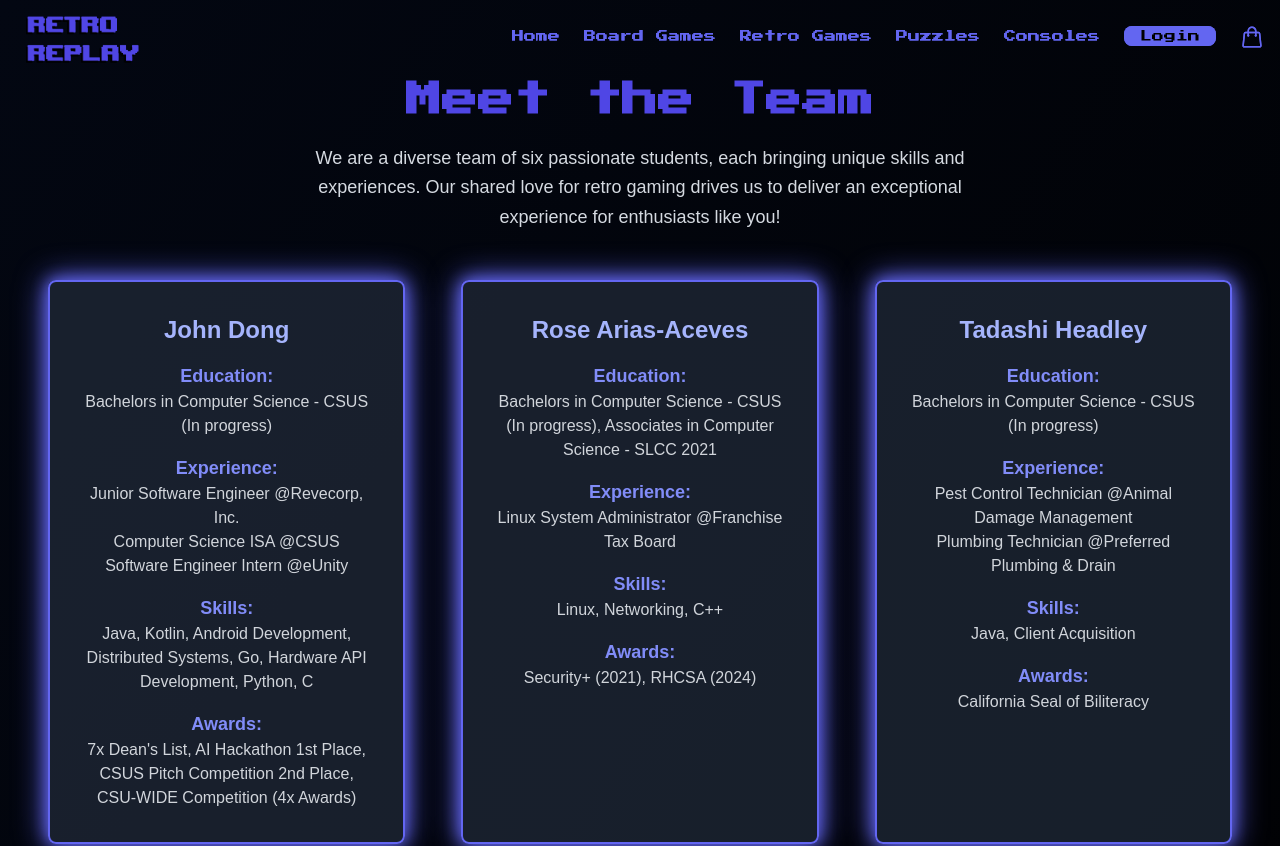
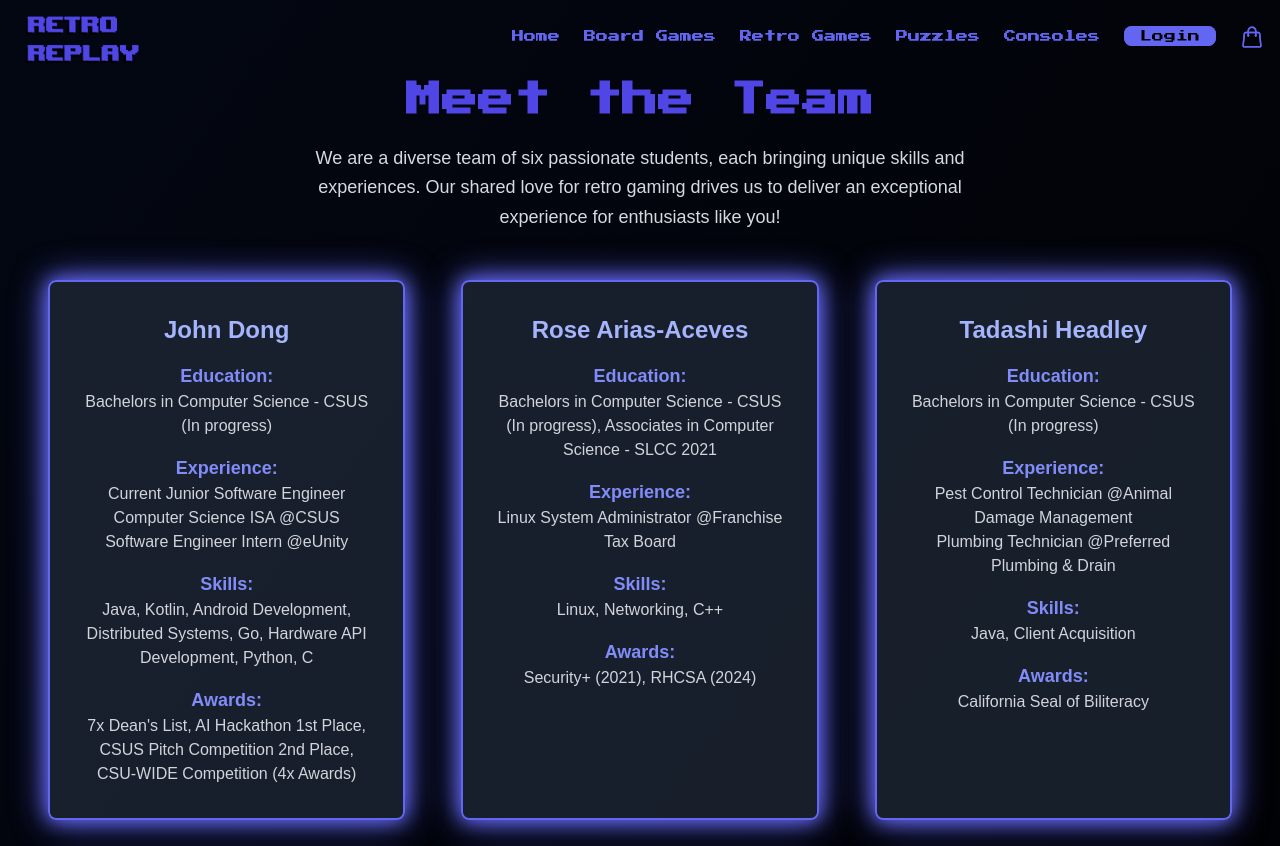
Before and after one commit to JSDWRLD/project_bravo, a React (Vite) app in the folder client/: page /about in a window 1280 px wide. Shown: the top 846 px of the page. Built offline with nearby package versions, Linux system fonts and the light colour scheme.

Commit message:
Update about us

```diff
--- a/client/src/pages/Footer/About.jsx
+++ b/client/src/pages/Footer/About.jsx
@@ -7,7 +7,7 @@ const teamMembers = [
     skills: ["Java", "Kotlin", "Android Development", "Distributed Systems", "Go", "Hardware API Development", "Python", "C"],
     awards: ["7x Dean's List, AI Hackathon 1st Place, CSUS Pitch Competition 2nd Place, CSU-WIDE Competition (4x Awards)"],
     experience: [
-      "Junior Software Engineer @Revecorp, Inc.",
+      "Current Junior Software Engineer",
       "Computer Science ISA @CSUS",
       "Software Engineer Intern @eUnity",
     ],
```
